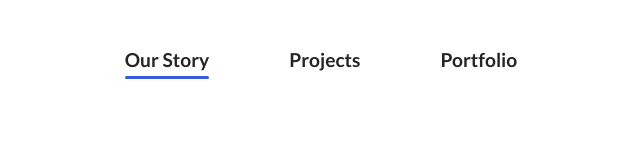
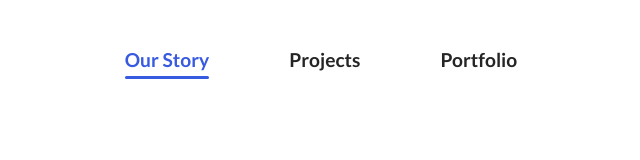
Before and after one commit to paulthomas2107/JSAnimationsWithEd, a plain HTML site: page index.html in a window 1280 px wide. Both pictures are taken after a click on the link "Our Story". Shown: the full height of the page, 319-959 px from the left. Drawn offline with nearby package versions, Linux system fonts and the light colour scheme.

Commit message:
More....

```diff
--- a/app.js
+++ b/app.js
@@ -0,0 +1,17 @@
+gsap.registerPlugin(Flip);
+
+const links = document.querySelectorAll('.nav-item a');
+const activeNav = document.querySelector('.active-nav');
+
+links.forEach((link) => {
+  link.addEventListener('click', () => {
+    // Turn navs blue
+    gsap.to(links, { color: '#252525' });
+    if (document.activeElement === link) {
+      gsap.to(link, { color: '#385ae0' });
+    }
+    // Move the line
+    const state = Flip.getState(activeNav)
+    link.appendChild(activeNav)
+  });
+});
--- a/index.html
+++ b/index.html
@@ -1,15 +1,17 @@
 <!DOCTYPE html>
 <html lang="en">
   <head>
-    <meta charset="UTF-8">
-    <meta http-equiv="X-UA-Compatible" content="IE=edge">
-    <meta name="viewport" content="width=device-width, initial-scale=1.0">
+    <meta charset="UTF-8" />
+    <meta http-equiv="X-UA-Compatible" content="IE=edge" />
+    <meta name="viewport" content="width=device-width, initial-scale=1.0" />
     <title>Animations with DevEd</title>
-    <link href="https://fonts.googleapis.com/css2?family=Lato:wght@400;700&display=swap" rel="stylesheet">
-    <link rel="stylesheet" href="styles.css">
+    <link
+      href="https://fonts.googleapis.com/css2?family=Lato:wght@400;700&display=swap"
+      rel="stylesheet"
+    />
+    <link rel="stylesheet" href="styles.css" />
   </head>
   <body>
-
     <nav>
       <ul class="nav-links">
         <div class="nav-item">
@@ -24,8 +26,18 @@
         </div>
       </ul>
     </nav>
-    <script src="https://cdnjs.cloudflare.com/ajax/libs/gsap/3.11.3/gsap.min.js" integrity="sha512-gmwBmiTVER57N3jYS3LinA9eb8aHrJua5iQD7yqYCKa5x6Jjc7VDVaEA0je0Lu0bP9j7tEjV3+1qUm6loO99Kw==" crossorigin="anonymous" referrerpolicy="no-referrer"></script>
-    <script src="https://cdnjs.cloudflare.com/ajax/libs/gsap/3.11.3/Flip.min.js" integrity="sha512-byzUdBXaTSrgrlWDvkyU6TBkRSUUiI3EzVIdZtrYEUx1hFnsel9QmEs3QWpKo+8N+G9eOjSxQzFWF1PLq0+WVw==" crossorigin="anonymous" referrerpolicy="no-referrer"></script>
+    <script
+      src="https://cdnjs.cloudflare.com/ajax/libs/gsap/3.11.3/gsap.min.js"
+      integrity="sha512-gmwBmiTVER57N3jYS3LinA9eb8aHrJua5iQD7yqYCKa5x6Jjc7VDVaEA0je0Lu0bP9j7tEjV3+1qUm6loO99Kw=="
+      crossorigin="anonymous"
+      referrerpolicy="no-referrer"
+    ></script>
+    <script
+      src="https://cdnjs.cloudflare.com/ajax/libs/gsap/3.11.3/Flip.min.js"
+      integrity="sha512-byzUdBXaTSrgrlWDvkyU6TBkRSUUiI3EzVIdZtrYEUx1hFnsel9QmEs3QWpKo+8N+G9eOjSxQzFWF1PLq0+WVw=="
+      crossorigin="anonymous"
+      referrerpolicy="no-referrer"
+    ></script>
     <script src="app.js"></script>
   </body>
 </html>
--- a/styles.css
+++ b/styles.css
@@ -12,7 +12,6 @@ nav {
   padding: 3rem;
   display: flex;
   justify-content: center;
-
 }
 
 .nav-links {
```
Lines whose indentation alone changed are shown as unchanged.
